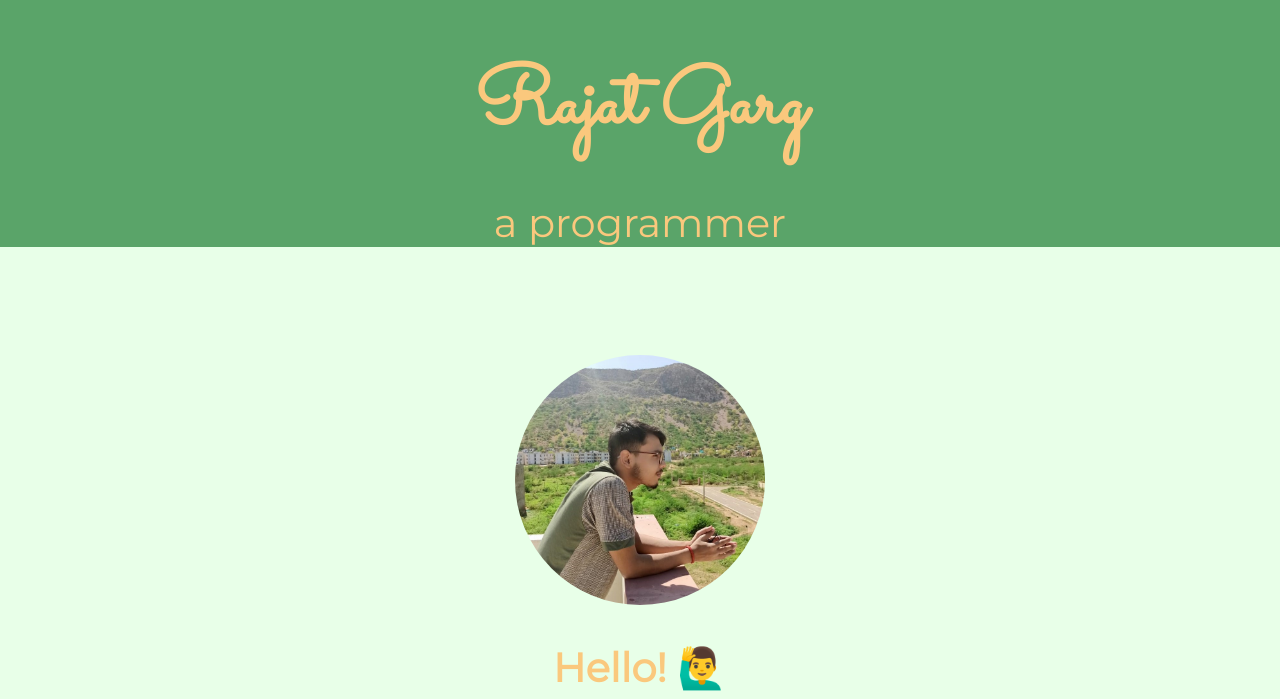
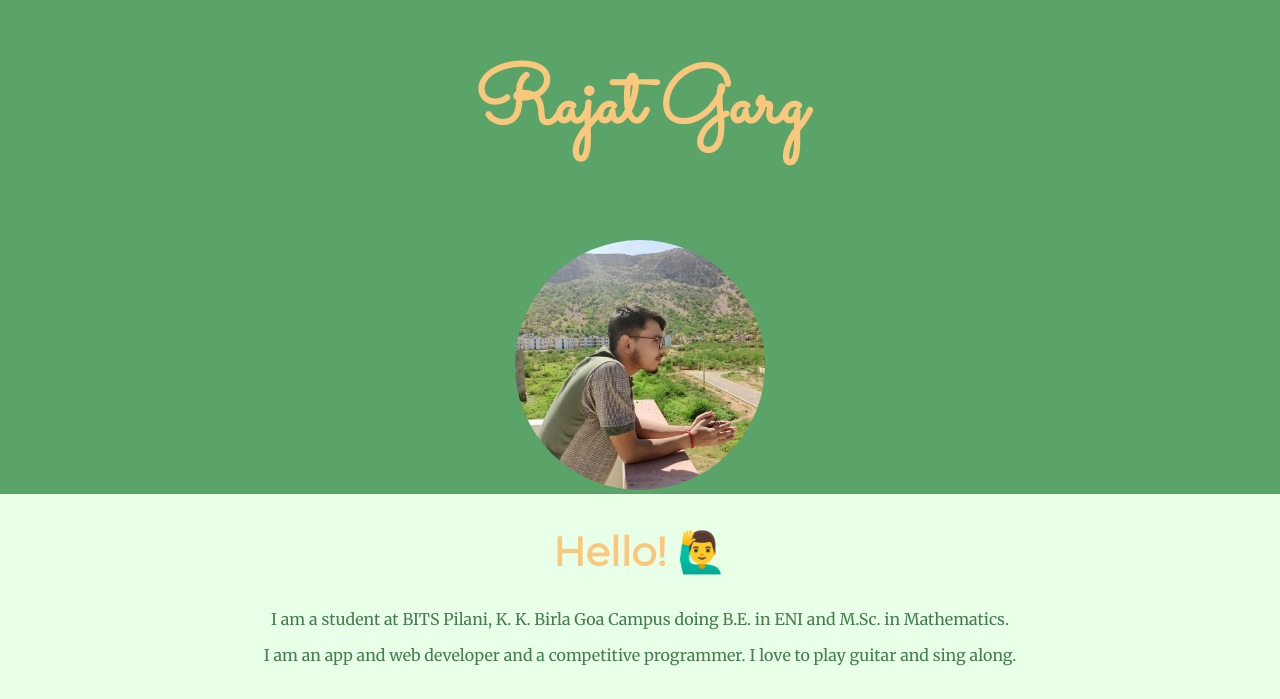
Before and after one commit to rajatgarg2203/portfolio, a plain HTML site: page MyPortfolio/index.html in a window 1280 px wide. Shown: the part 101-800 px from the top of the page. Drawn offline with Linux system fonts and the light colour scheme.

Commit message:
Update index.html

```diff
--- a/MyPortfolio/index.html
+++ b/MyPortfolio/index.html
@@ -9,15 +9,15 @@
         <link href="https://fonts.googleapis.com/css2?family=Merriweather&family=Montserrat&family=Sacramento&display=swap" rel="stylesheet">
     </head>
     <body>
+
         <div class="top-container">
             <h1>Rajat Garg</h1>
-            <h2 class="pro">a programmer</h2>
+            <img class="myimg" src="images/rajat.png" height="250px" alt="rajat-img">
 
         </div>
 
         <div class="middle-container">
             <div class="profile">
-                <img class="myimg" src="images/rajat.png" height="250px" alt="rajat-img">
                 <h2>Hello! 🙋‍♂️</h2>
                 <p>I am a student at BITS Pilani, K. K. Birla Goa Campus doing B.E. in ENI and M.Sc. in Mathematics.</p>
                 <p>I am an app and web developer and a competitive programmer. I love to play guitar and sing along.</p>
```
